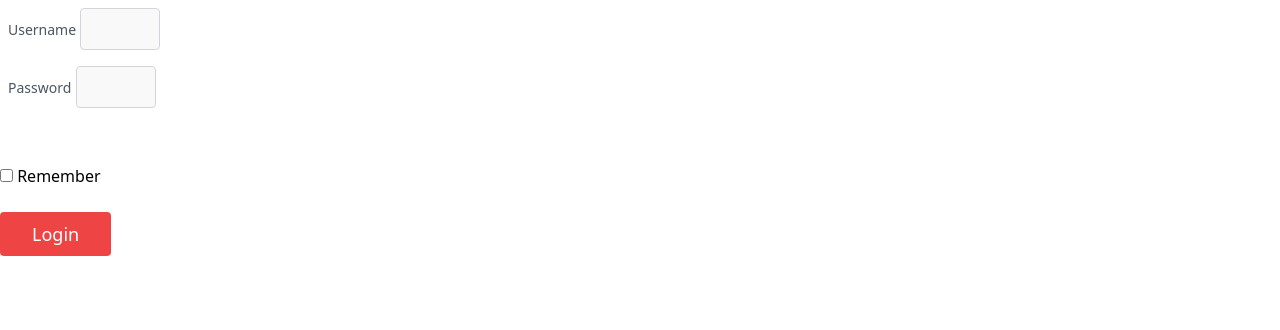
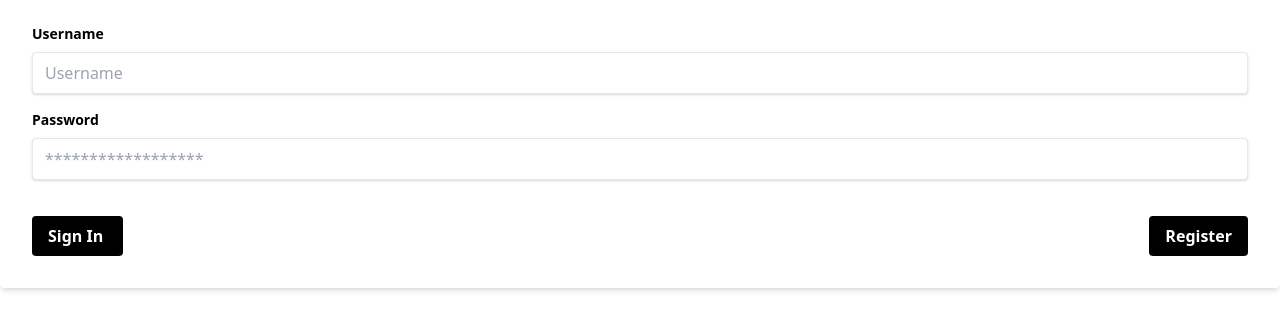
Before and after one commit to Rk-Thakur/fourthsemproject, a PHP site: page /admin/login.php in a window 1280 px wide. Shown: the top 330 px of the page. Run offline with PHP 8.4, Linux system fonts and the light colour scheme.

Commit message:
changes is login and registerid

```diff
--- a/admin/login.php
+++ b/admin/login.php
@@ -35,40 +35,36 @@ if(isset($_POST['submit'])){
 
 </head>
 <body>
-    <form action="<?php echo $_SERVER['PHP_SELF'] ?>" method ="post">
-
-    <div class="p-2 w-1/2">
-        <div class="relative">
-            <label for="name" class="leading-7 text-sm text-gray-600">Username</label>
-            <input type="text"  name="uname" class="w-20 bg-gray-100 bg-opacity-50 rounded border border-gray-300 focus:border-indigo-500 focus:bg-white focus:ring-2 focus:ring-indigo-200 text-base outline-none text-gray-700 py-1 px-3 leading-8 transition-colors duration-200 ease-in-out">
-        </div>
+<form action="<?php echo $_SERVER['PHP_SELF'] ?>" method ="post">
+<div class="bg-white shadow-md rounded px-8 pt-6 pb-8 mb-4 flex flex-col">
+    <div class="mb-4">
+      <label class="block text-grey-darker text-sm font-bold mb-2" for="username">
+        Username
+      </label>
+      <input class="shadow appearance-none border rounded w-full py-2 px-3 text-grey-darker" id="username" type="text" placeholder="Username" name="uname">
     </div>
     <?php
     if(isset($errUsername)){
         echo $errUsername;
     }
     ?>
-
-
-
-    <div class="p-2 w-1/2">
-        <div class="relative">
-            <label for="name" class="leading-7 text-sm text-gray-600">Password</label>
-            <input type="password"  name="password" class="w-20 bg-gray-100 bg-opacity-50 rounded border border-gray-300 focus:border-indigo-500 focus:bg-white focus:ring-2 focus:ring-indigo-200 text-base outline-none text-gray-700 py-1 px-3 leading-8 transition-colors duration-200 ease-in-out">
-        </div>
+    <div class="mb-6">
+      <label class="block text-grey-darker text-sm font-bold mb-2" for="password">
+        Password
+      </label>
+      <input class="shadow appearance-none border border-red rounded w-full py-2 px-3 text-grey-darker mb-3" id="password" type="password" placeholder="******************" name="password">
     </div>
-
     <?php
     if(isset($errPassword)){
         echo $errPassword;
     }
     ?>
-    <br> <br>
-    <input type="checkbox" name="remember" > Remember
-    <br>
-    <br>
-    <input type="submit"  value="Login" name="submit" class=" flex-wrap mx-auto text-white bg-red-500 border-0 py-2 px-8 focus:outline-none hover:bg-red-600 rounded text-lg">
+    <div class="flex items-center justify-between">
 
-    </form>
+      <input type="submit" name="submit" class="bg-black hover:bg-red-dark text-white font-bold py-2 px-4 rounded" value="Sign In ">
+      <a href="registerid.php" class="bg-black hover:bg-red-dark text-white font-bold py-2 px-4 rounded"> Register</a>
+    </div>
+</div>
+</form>
 </body>
 </html>
```
Also changed, not shown: admin/registerid.php (+19 -15 lines).
